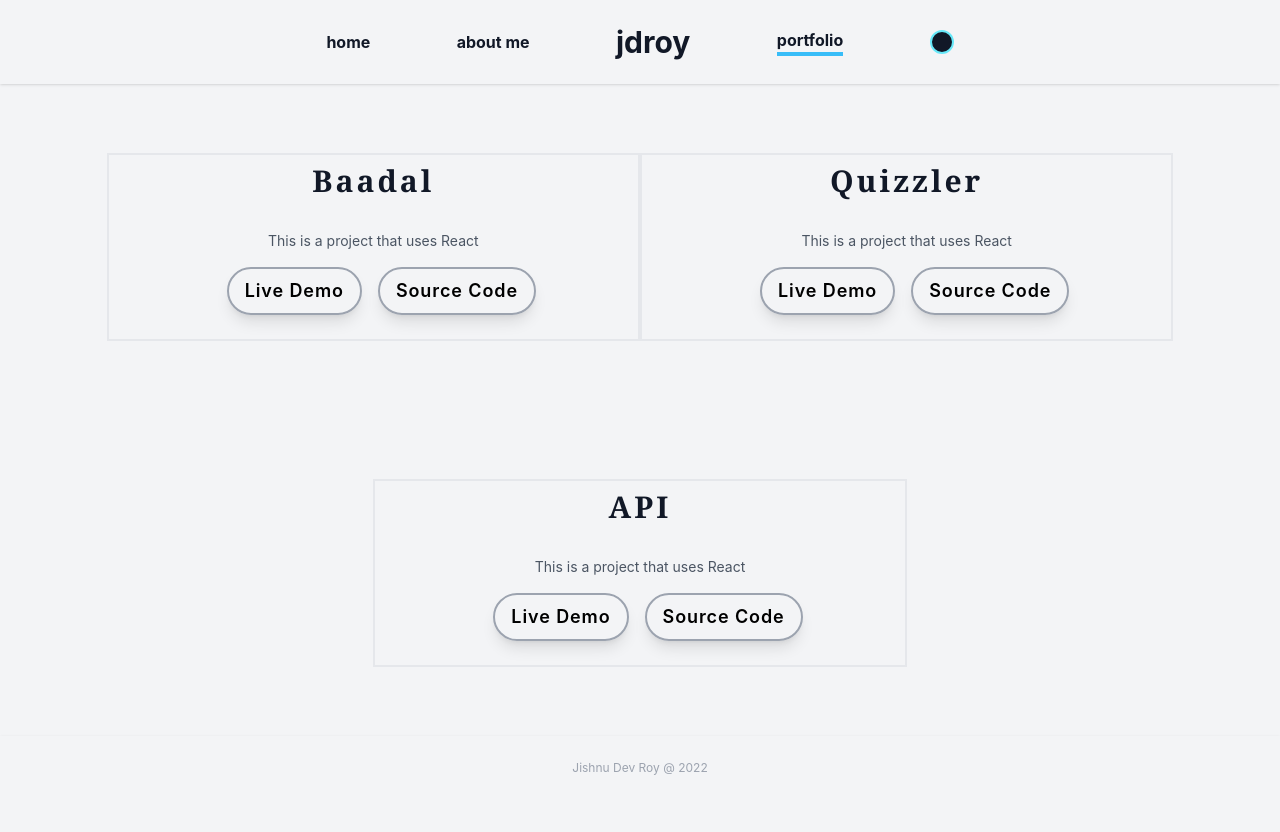
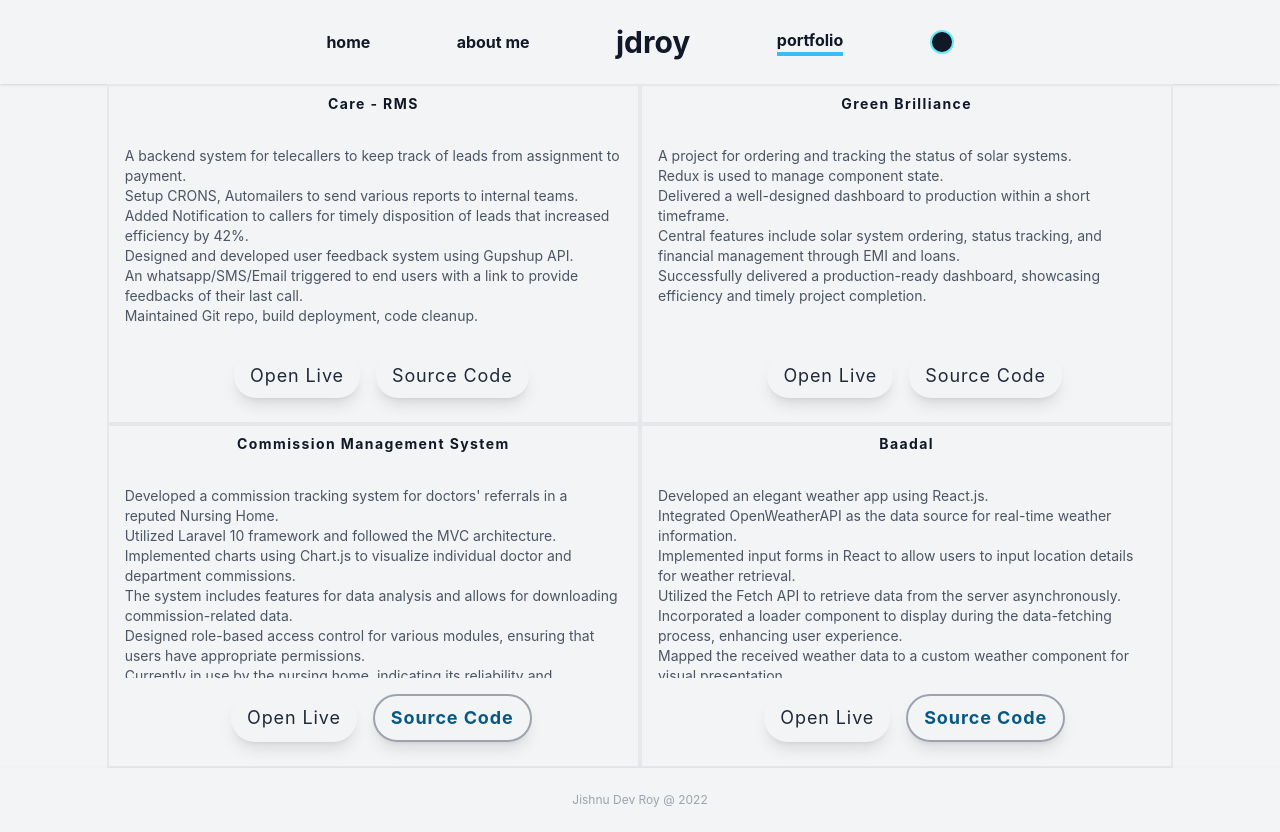
Before and after one commit to jishnu0712/myPortfolio, a React (Create React App) app: page /portfolio in a window 1280 px wide. Before the commit the page ends 800 px from the top, so only its background shows below. Built offline with nearby package versions, Linux system fonts and the light colour scheme.

Commit message:
projects updated

```diff
--- /dev/null
+++ b/src/components/Button.jsx
@@ -0,0 +1,18 @@
+export default function Button({ darkMode, name, id, onClick, disabled, children }) {
+
+    const buttonClass = `py-2 px-4 ml-4 mb-4  border-gray-400
+    rounded-full text-lg tracking-wider  shadow-lg ${disabled ? "text-gray-800" : "border-2 text-sky-800 hover:text-sky-600 font-bold"} ${darkMode ? 'text-gray-300' : ''}`;
+
+
+    return (
+        <button
+            className={buttonClass}
+            name={name}
+            id={id}
+            onClick={onClick}
+            disabled={disabled}
+        >
+            {children}
+        </button>
+    )
+}
--- a/src/components/ProjectDetailsCard.jsx
+++ b/src/components/ProjectDetailsCard.jsx
@@ -1,5 +1,6 @@
 import { useContext } from "react";
 import { UserContext } from "../context/context";
+import Button from "./Button";
 
 
 export default function ProjectDetailsCard(project) {
@@ -9,42 +10,42 @@ export default function ProjectDetailsCard(project) {
     // tailwind classes
     const portFolioBoxClass = `portfolio-box py-2 px-4 flex flex-col justify-center items-center
     w-7/12 sm:w-5/12  2xl:w-1/4 border-2 border-gray-200`;
-    const projectTitleClass = `title font-serif font-bold text-3xl tracking-widest mb-8 ${darkMode ? 'text-gray-300' : 'text-gray-900'}`;
-    const buttonClass = `py-2 px-4 ml-4 mb-4  border-2 border-gray-400
-    rounded-full text-lg tracking-wider font-semibold shadow-lg hover:text-gray-500 ${darkMode ? 'text-gray-300' : ''}`;
-    const projectDescriptionClass = `text-sm text-gray-600 mb-4`;
+    const projectTitleClass = `title text-sm font-bold  tracking-widest mb-8 ${darkMode ? 'text-gray-300' : 'text-gray-900'}`;
+    const projectDescriptionClass = `text-sm text-gray-600 mb-4 h-48 overflow-y-auto`;
 
 
     const handleClick = (e) => {
         e.preventDefault()
         window.open(project[e.target.name], '_blank');
     }
+    const description = project.description.map((item,index) => <li key={index}>{item}</li>)
 
     return (
         <div className={portFolioBoxClass}>
             {/* <img src={process.env.PUBLIC_URL + '/img/Untitled_design.png'} alt="" className="portfolio-img w-full" /> */}
             <p className={projectTitleClass}>{project.name}</p>
 
-            <p className={projectDescriptionClass}>{project.description}</p>
+            <ul className={projectDescriptionClass}>{description}</ul>
 
             <div className="btn flex flex-wrap justify-center">
-                <button
-                    className={buttonClass}
+                <Button
+                    darkMode={darkMode}
                     name="live"
                     id="live"
                     onClick={handleClick}
-                    disabled={project.live.length > 0 ? false : true}
+                    disabled={!project.live.length}
                 >
-                    Live Demo
-                </button>
-                <button
-                    className={buttonClass}
+                    Open Live
+                </Button>
+                <Button
+                    darkMode={darkMode}
                     name="git"
                     id="git"
                     onClick={handleClick}
+                    disabled={!project.git.length}
                 >
                     Source Code
-                </button>
+                </Button>
             </div>
         </div>
     );
--- /dev/null
+++ b/src/data/projects.js
@@ -0,0 +1,56 @@
+const projects = [
+    {
+        name: "Care - RMS",
+        description: [`A backend system for telecallers to keep track of leads from assignment to payment.`,
+            `Setup CRONS, Automailers to send various reports to internal teams.`,
+            `Added Notification to callers for timely disposition of leads that increased efficiency by 42%.`,
+            `Designed and developed user feedback system using Gupshup API.`,
+            `An whatsapp/SMS/Email triggered to end users with a link to provide feedbacks of their last call.`,
+            ` Maintained Git repo, build deployment, code cleanup.`,
+        ],
+        git: "",
+        live: ""
+    },
+    {
+        name: "Green Brilliance",
+        description: ["A project for ordering and tracking the status of solar systems.",
+            "Redux is used to manage component state.",
+            "Delivered a well-designed dashboard to production within a short timeframe.",
+            "Central features include solar system ordering, status tracking, and financial management through EMI and loans.",
+            "Successfully delivered a production-ready dashboard, showcasing efficiency and timely project completion.",
+        ],
+        git: "",
+        live: ""
+    },
+    {
+        name: "Commission Management System",
+        description: ["Developed a commission tracking system for doctors' referrals in a reputed Nursing Home.",
+            "Utilized Laravel 10 framework and followed the MVC architecture.",
+            "Implemented charts using Chart.js to visualize individual doctor and department commissions.",
+            "The system includes features for data analysis and allows for downloading commission-related data.",
+            "Designed role-based access control for various modules, ensuring that users have appropriate permissions.",
+            "Currently in use by the nursing home, indicating its reliability and practicality.",
+            "Key technologies: Laravel 10, MVC architecture, Chart.js.",
+            "Allows management to track commissions efficiently and make data-driven decisions.",
+        ],
+        git: "https://github.com/jishnu0712/commision-management-system",
+        live: ""
+    },
+    {
+        name: "Baadal",
+        description: ["Developed an elegant weather app using React.js.",
+            "Integrated OpenWeatherAPI as the data source for real-time weather information.",
+            "Implemented input forms in React to allow users to input location details for weather retrieval.",
+            "Utilized the Fetch API to retrieve data from the server asynchronously.",
+            "Incorporated a loader component to display during the data-fetching process, enhancing user experience.",
+            "Mapped the received weather data to a custom weather component for visual presentation.",
+            "Enhanced the user interface using Material UI components for a modern and polished design.",
+            "Leveraged React.js for dynamic and responsive user interactions in the weather app.",
+            "Achieved a seamless integration of weather data, user input, and UI enhancements for a comprehensive user experience."
+        ],
+        git: "https://github.com/jishnu0712/Baadal",
+        live: ""
+    },
+]
+
+export default projects;
--- a/src/pages/Portfolio.jsx
+++ b/src/pages/Portfolio.jsx
@@ -1,27 +1,7 @@
 import React, { useContext } from 'react';
 import { UserContext } from '../context/context';
 import ProjectDetailsCard from '../components/ProjectDetailsCard';
-
-const projects = [
-    {
-        name: "Baadal",
-        description: "This is a project that uses React",
-        git: "https://github.com/jishnu0712/Baadal",
-        live: ""
-    },
-    {
-        name: "Quizzler",
-        description: "This is a project that uses React",
-        git: "https://github.com/jishnu0712/Quizzler.git",
-        live: ""
-    },
-    {
-        name: "API",
-        description: "This is a project that uses React",
-        git: "",
-        live: ""
-    },
-]
+import projects from '../data/projects';
 
 
 function Portfolio() {
```
